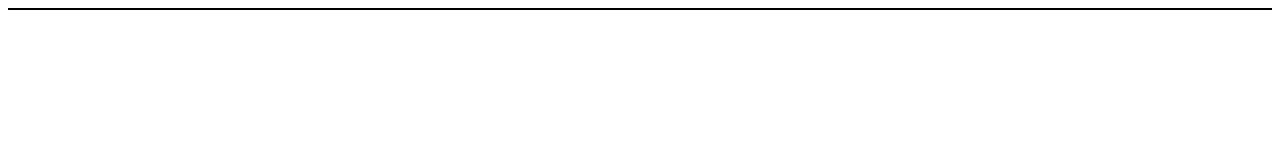
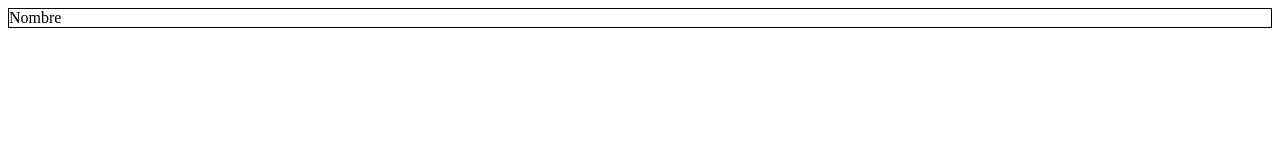
Before and after one commit to antonalvarez/antonalvarez.github.io, a plain HTML site: page Formulario.html in a window 1280 px wide. Drawn offline with Linux system fonts and the light colour scheme.

Commit message:
Update Formulario.html

```diff
--- a/Formulario.html
+++ b/Formulario.html
@@ -10,7 +10,7 @@
 </head>
 <body>
 <form id="formulario">
-
+<label for="Nombre">Nombre</label>
 </form>
 </body>
 </html>
```
